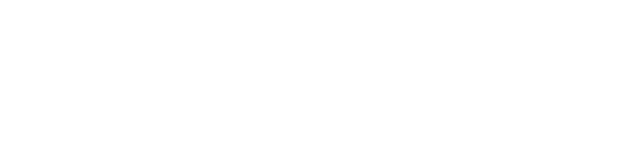
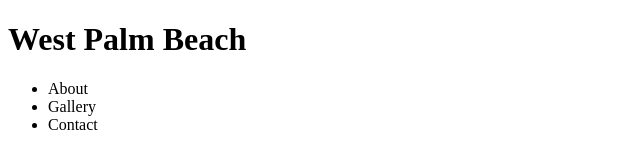
Before and after one commit to shamanbarnes/dws1, a plain HTML site: page index.html in a window 1280 px wide. Shown: the whole page, without its empty margins (0-640 px from the left). Drawn offline with Linux system fonts and the light colour scheme.

Commit message:
Global nav added

```diff
--- a/index.html
+++ b/index.html
@@ -6,9 +6,15 @@
 	</head>
 	<body>
 		<header>
+
+			<h1>West Palm Beach</h1>
+
 			<nav>
-
-
+				<ul>
+					<li>About</li>
+					<li>Gallery</li>
+					<li>Contact</li>
+				</ul>
 			</nav>
 		</header>
 
```
